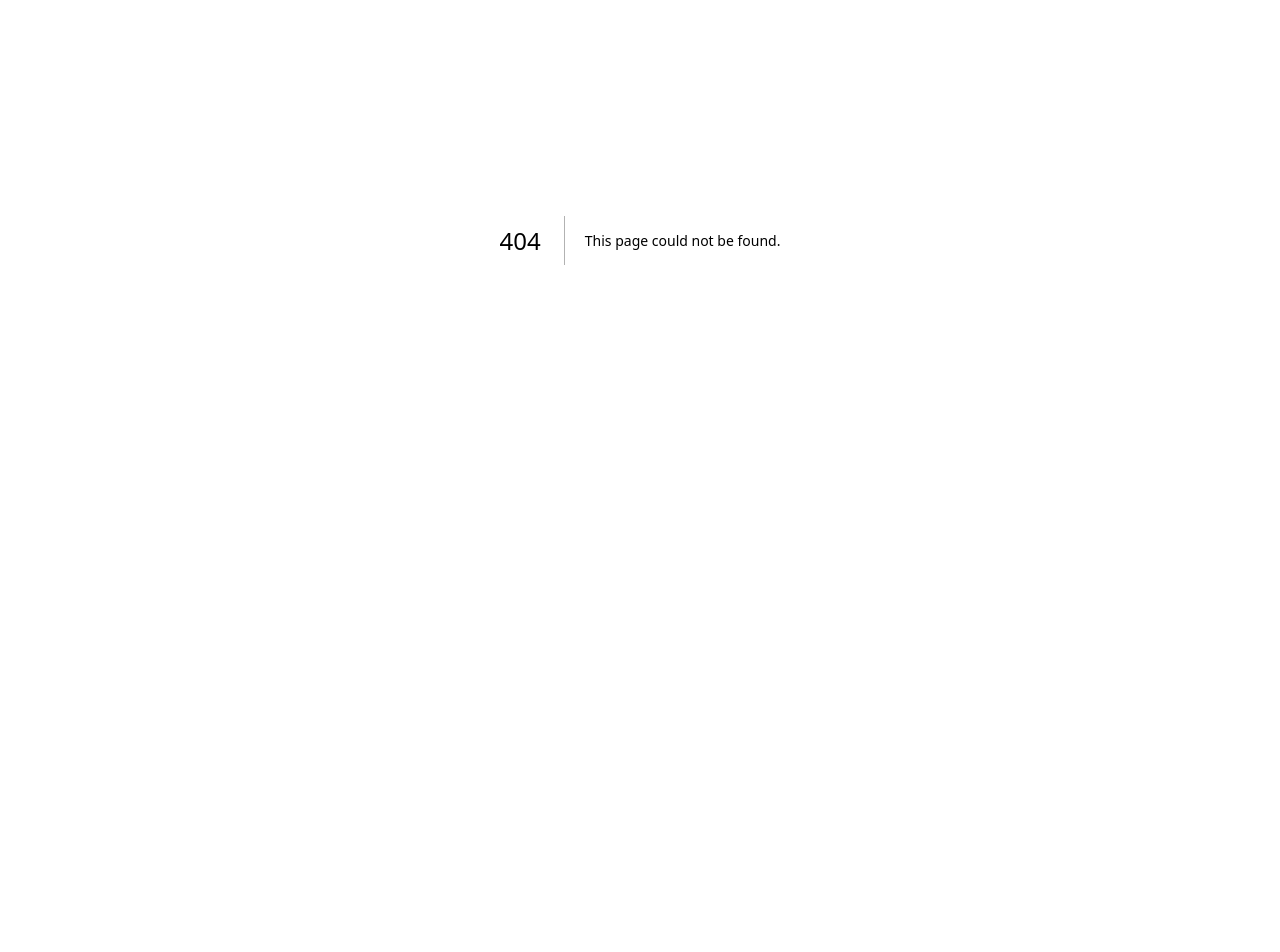
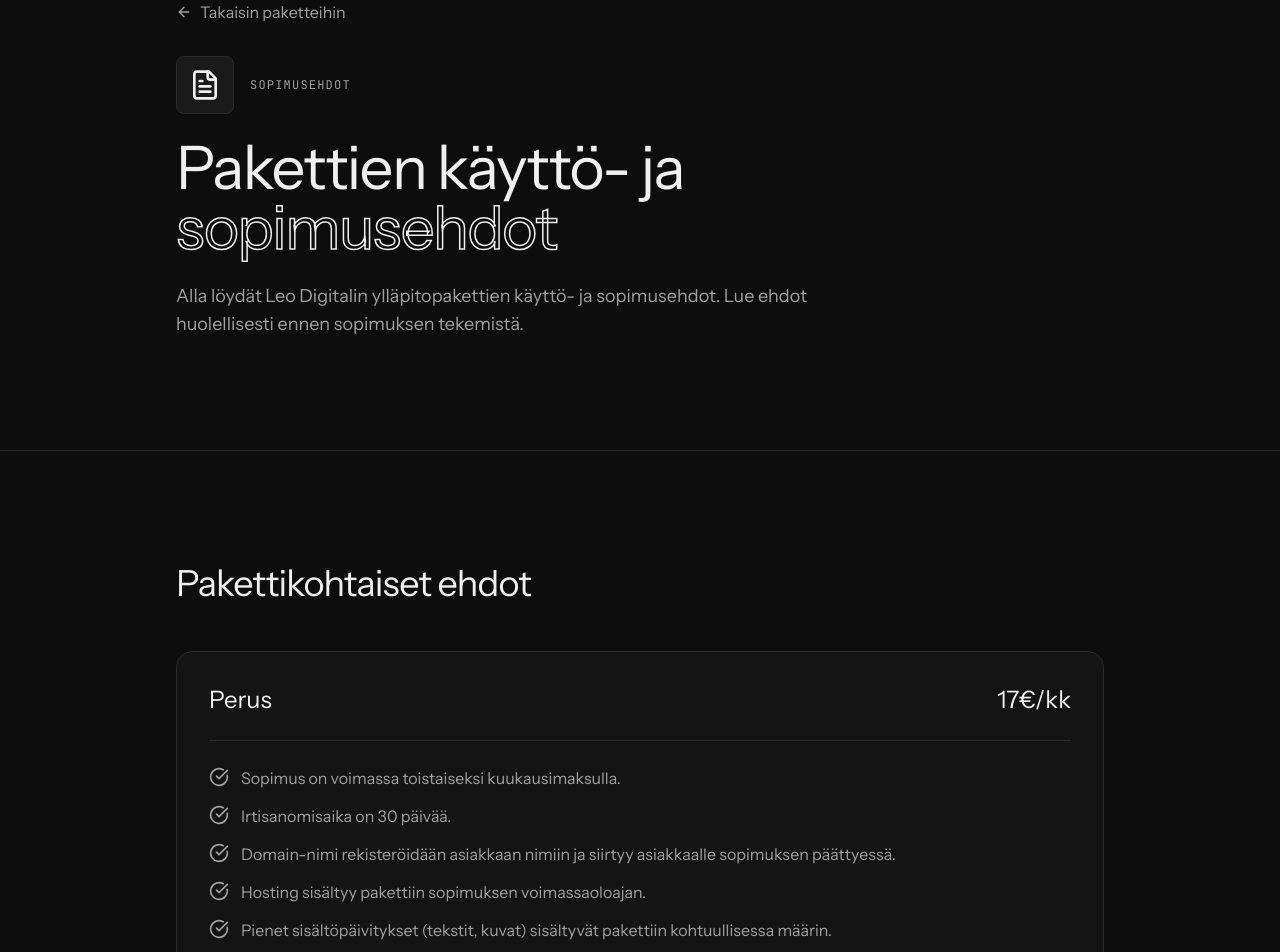
Before and after one commit to leob0i/leodigital.uusi.sivu, a Next.js app: page /kayttoehdot in a window 1280 px wide. Before the commit this address had no page. Shown: the part 160-1112 px from the top of the page. Before the commit the page ends 800 px from the top, so only its background shows below. Built offline with nearby package versions, Linux system fonts and the light colour scheme.

Commit message:
feat: update terms of service page
Changed link text and created new page with package terms and general conditions.

```diff
--- /dev/null
+++ b/app/kayttoehdot/page.tsx
@@ -0,0 +1,202 @@
+"use client";
+
+import { Navigation } from "@/components/landing/navigation";
+import { FooterSection } from "@/components/landing/footer-section";
+import { ArrowLeft, FileText, Clock, CreditCard, Shield, AlertCircle, CheckCircle } from "lucide-react";
+import Link from "next/link";
+
+const packages = [
+  {
+    name: "Perus",
+    price: "17€/kk",
+    terms: [
+      "Sopimus on voimassa toistaiseksi kuukausimaksulla.",
+      "Irtisanomisaika on 30 päivää.",
+      "Domain-nimi rekisteröidään asiakkaan nimiin ja siirtyy asiakkaalle sopimuksen päättyessä.",
+      "Hosting sisältyy pakettiin sopimuksen voimassaoloajan.",
+      "Pienet sisältöpäivitykset (tekstit, kuvat) sisältyvät pakettiin kohtuullisessa määrin.",
+      "Tietoturvapäivitykset tehdään automaattisesti.",
+      "Sähköpostituki arkisin klo 9-17.",
+      "Varmuuskopiot säilytetään 14 päivää.",
+    ],
+  },
+  {
+    name: "Plus",
+    price: "39€/kk",
+    terms: [
+      "Sopimus on voimassa toistaiseksi kuukausimaksulla.",
+      "Irtisanomisaika on 30 päivää.",
+      "Sisältää kaikki Perus-paketin ehdot.",
+      "Sisältöpäivitys kerran kuussa halutessasi (max 1h työtä/kk).",
+      "SEO-kehitys ja seuranta kuukausittain.",
+      "Google Maps -optimointi ja arvostelut käyttöön.",
+      "WhatsApp-tuki arkisin klo 9-17.",
+      "Kuukausiraportti sivuston kävijöistä ja kehityksestä.",
+      "Varmuuskopiot säilytetään 30 päivää.",
+    ],
+  },
+  {
+    name: "Premium + Kirjanpito",
+    price: "149€/kk",
+    highlight: true,
+    terms: [
+      "Sopimus on voimassa toistaiseksi kuukausimaksulla.",
+      "Irtisanomisaika on 60 päivää.",
+      "Sisältää kaikki Plus-paketin ehdot.",
+      "Kirjanpitopalvelu toteutetaan yhteistyössä Repolan kanssa.",
+      "Kirjanpidon ehdot määräytyvät Repolan sopimusehtojen mukaisesti.",
+      "Kattava SEO-kehitys ja kilpailija-analyysi.",
+      "Jatkuva kehitystyö sisältyy pakettiin (max 4h/kk).",
+      "Sosiaalisen median hallinnan tuki.",
+      "Henkilökohtainen yhteyshenkilö ja prioriteettituki.",
+      "Strategiapalaverit kuukausittain.",
+      "Räätälöidyt lisäominaisuudet sovitaan erikseen.",
+    ],
+  },
+];
+
+const generalTerms = [
+  {
+    icon: CreditCard,
+    title: "Maksuehdot",
+    content: "Laskutus tapahtuu kuukausittain etukäteen. Maksuaika on 14 päivää. Viivästyskorko on korkolain mukainen."
+  },
+  {
+    icon: Clock,
+    title: "Sopimuksen alkaminen",
+    content: "Sopimus astuu voimaan, kun asiakas hyväksyy tarjouksen ja ensimmäinen maksu on suoritettu. Sivuston toteutus alkaa tarvittavien materiaalien toimittamisen jälkeen."
+  },
+  {
+    icon: Shield,
+    title: "Tietosuoja",
+    content: "Käsittelemme asiakkaan tietoja GDPR:n mukaisesti. Emme luovuta tietoja kolmansille osapuolille ilman asiakkaan suostumusta."
+  },
+  {
+    icon: AlertCircle,
+    title: "Vastuunrajoitus",
+    content: "Leo Digital ei vastaa välillisistä vahingoista. Korvausvastuu rajoittuu enintään asiakkaan maksamiin kuukausimaksuihin viimeisen 3 kuukauden ajalta."
+  },
+];
+
+export default function KayttoehdotPage() {
+  return (
+    <main className="min-h-screen bg-[#0d0d0d]">
+      <Navigation />
+
+      {/* Hero Section */}
+      <section className="relative pt-32 pb-20 lg:pt-40 lg:pb-28 border-b border-[#2a2a2a]">
+        <div className="max-w-5xl mx-auto px-6 lg:px-12">
+          <Link
+            href="/#paketit"
+            className="inline-flex items-center gap-2 text-[#a0a0a0] hover:text-[#f0f0f0] transition-colors mb-8"
+          >
+            <ArrowLeft className="w-4 h-4" />
+            Takaisin paketteihin
+          </Link>
+
+          <div className="flex items-center gap-4 mb-6">
+            <div className="p-3 rounded-xl bg-[#1a1a1a] border border-[#2a2a2a]">
+              <FileText className="w-8 h-8 text-[#f0f0f0]" />
+            </div>
+            <span className="font-mono text-xs tracking-widest text-[#a0a0a0] uppercase">
+              Sopimusehdot
+            </span>
+          </div>
+
+          <h1 className="font-display text-4xl md:text-5xl lg:text-6xl tracking-tight text-[#f0f0f0] mb-6">
+            Pakettien käyttö- ja
+            <br />
+            <span className="text-stroke">sopimusehdot</span>
+          </h1>
+
+          <p className="text-lg text-[#a0a0a0] max-w-2xl">
+            Alla löydät Leo Digitalin ylläpitopakettien käyttö- ja sopimusehdot.
+            Lue ehdot huolellisesti ennen sopimuksen tekemistä.
+          </p>
+        </div>
+      </section>
+
+      {/* Package Terms */}
+      <section className="py-20 lg:py-28">
+        <div className="max-w-5xl mx-auto px-6 lg:px-12">
+          <h2 className="font-display text-3xl md:text-4xl tracking-tight text-[#f0f0f0] mb-12">
+            Pakettikohtaiset ehdot
+          </h2>
+
+          <div className="space-y-8">
+            {packages.map((pkg) => (
+              <div
+                key={pkg.name}
+                className={`p-8 rounded-2xl border ${
+                  pkg.highlight
+                    ? "border-[#d4af37]/50 bg-[#1a1a1a]/80"
+                    : "border-[#2a2a2a] bg-[#161616]/80"
+                }`}
+              >
+                <div className="flex flex-col md:flex-row md:items-center md:justify-between gap-4 mb-6 pb-6 border-b border-[#2a2a2a]">
+                  <div>
+                    <h3 className="font-display text-2xl text-[#f0f0f0]">{pkg.name}</h3>
+                    {pkg.highlight && (
+                      <span className="text-sm text-[#d4af37] font-medium">All in one Kumppanuus</span>
+                    )}
+                  </div>
+                  <span className="font-display text-2xl text-[#f0f0f0]">{pkg.price}</span>
+                </div>
+
+                <ul className="space-y-3">
+                  {pkg.terms.map((term, idx) => (
+                    <li key={idx} className="flex items-start gap-3">
+                      <CheckCircle className="w-5 h-5 text-[#a0a0a0] mt-0.5 shrink-0" />
+                      <span className="text-[#a0a0a0] leading-relaxed">{term}</span>
+                    </li>
+                  ))}
+                </ul>
+              </div>
+            ))}
+          </div>
+        </div>
+      </section>
+
+      {/* General Terms */}
+      <section className="py-20 lg:py-28 border-t border-[#2a2a2a]">
+        <div className="max-w-5xl mx-auto px-6 lg:px-12">
+          <h2 className="font-display text-3xl md:text-4xl tracking-tight text-[#f0f0f0] mb-12">
+            Yleiset sopimusehdot
+          </h2>
+
+          <div className="grid md:grid-cols-2 gap-6">
+            {generalTerms.map((term) => (
+              <div
+                key={term.title}
+                className="p-6 rounded-xl border border-[#2a2a2a] bg-[#161616]/60"
+              >
+                <div className="flex items-center gap-3 mb-4">
+                  <term.icon className="w-5 h-5 text-[#f0f0f0]" />
+                  <h3 className="font-display text-lg text-[#f0f0f0]">{term.title}</h3>
+                </div>
+                <p className="text-[#a0a0a0] text-sm leading-relaxed">{term.content}</p>
+              </div>
+            ))}
+          </div>
+        </div>
+      </section>
+
+      {/* Contact Note */}
+      <section className="py-16 border-t border-[#2a2a2a]">
+        <div className="max-w-5xl mx-auto px-6 lg:px-12 text-center">
+          <p className="text-[#a0a0a0] mb-6">
+            Kysyttävää sopimusehdoista? Ota yhteyttä, niin vastaamme mielellämme.
+          </p>
+          <Link
+            href="/#yhteystiedot"
+            className="inline-flex items-center gap-2 px-8 py-4 bg-[#f0f0f0] text-[#0d0d0d] font-medium hover:bg-[#e0e0e0] transition-colors rounded-full"
+          >
+            Ota yhteyttä
+          </Link>
+        </div>
+      </section>
+
+      <FooterSection />
+    </main>
+  );
+}
--- a/components/landing/pricing-section.tsx
+++ b/components/landing/pricing-section.tsx
@@ -35,7 +35,8 @@ const plans = [
   },
   {
     name: "Premium + Kirjanpito",
-    description: "Kokonaisvaltainen kumppanuus",
+    description: "All in one Kumppanuus",
+    descriptionGold: true,
     price: 149,
     features: [
       "Kaikki Plus-paketin ominaisuudet",
@@ -121,7 +122,7 @@ export function PricingSection() {
                   {String(idx + 1).padStart(2, "0")}
                 </span>
                 <h3 className="font-display text-2xl text-[#f0f0f0] mt-2">{plan.name}</h3>
-                <p className="text-sm text-[#a0a0a0] mt-2">{plan.description}</p>
+                <p className={`text-sm mt-2 ${plan.descriptionGold ? "text-[#d4af37] font-medium" : "text-[#a0a0a0]"}`}>{plan.description}</p>
               </div>
 
               {/* Price */}
@@ -163,8 +164,8 @@ export function PricingSection() {
         {/* Bottom Note */}
         <p className="mt-12 text-center text-sm text-[#a0a0a0]">
           Kaikki paketit sisältävät domain, SSL-sertifikaatin ja teknisen tuen.{" "}
-          <a href="#yhteystiedot" className="underline underline-offset-4 hover:text-[#f0f0f0] transition-colors">
-            Kysy lisää
+          <a href="/kayttoehdot" className="underline underline-offset-4 hover:text-[#f0f0f0] transition-colors">
+            Pakettien käyttö- ja sopimusehdot
           </a>
         </p>
       </div>
```
